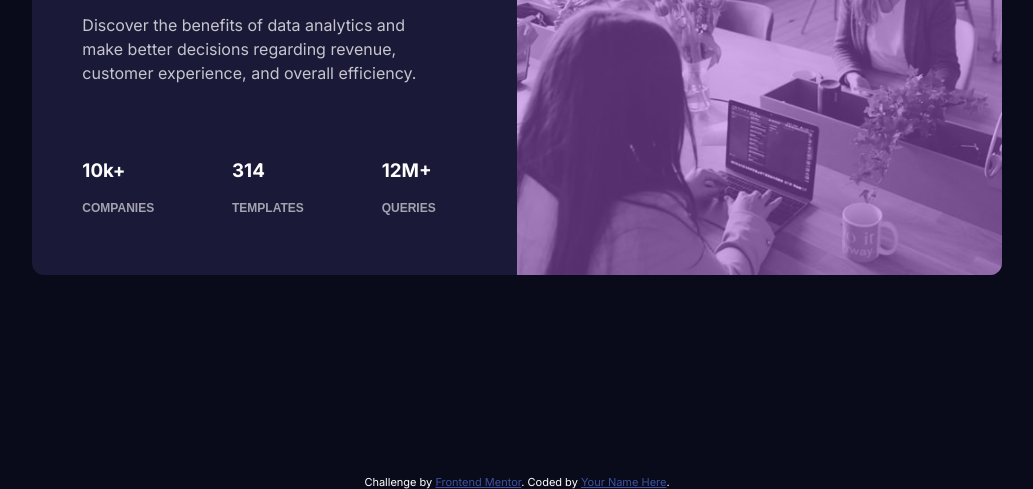
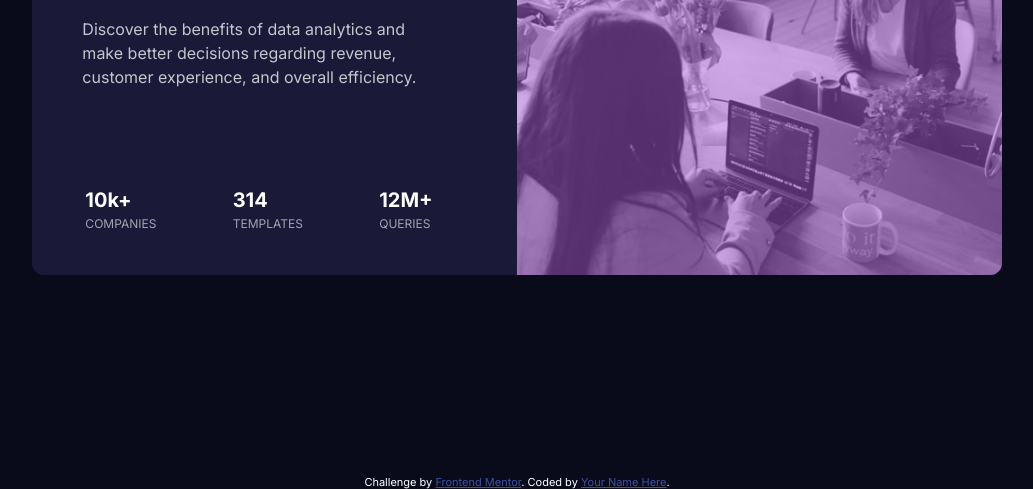
Before and after one commit to vNawar/stats-preview-card-component-main, a plain HTML site: page index.html in a window 1280 px wide. Shown: the part 325-814 px from the top of the page, without its empty margins (123-1156 px from the left). Drawn offline with Linux system fonts and the light colour scheme.

Commit message:
Refactor index.html

```diff
--- a/index.html
+++ b/index.html
@@ -29,7 +29,7 @@
         <div class="header">
           <picture>
             <source srcset="./images/image-header-desktop.jpg" media="(min-width: 992px)" />
-            <img src="./images/image-header-mobile.jpg" alt="Grow your business easily" />
+            <img src="./images/image-header-mobile.jpg" alt="women having a meeting in the meeting room" />
           </picture>
         </div>
         <div class="content">
@@ -39,18 +39,30 @@
             and overall efficiency.
           </p>
           <div class="lists">
-            <div class="list">
-              <h3>10k+</h3>
-              <h4>companies</h4>
-            </div>
-            <div class="list">
-              <h3>314</h3>
-              <h4>templates</h4>
-            </div>
-            <div class="list">
-              <h3>12M+</h3>
-              <h4>queries</h4>
-            </div>
+            <table>
+              <tr>
+                <td>10k+</td>
+              </tr>
+              <tr>
+                <th>companies</th>
+              </tr>
+            </table>
+            <table>
+              <tr>
+                <td>314</td>
+              </tr>
+              <tr>
+                <th>templates</th>
+              </tr>
+            </table>
+            <table>
+              <tr>
+                <td>12M+</td>
+              </tr>
+              <tr>
+                <th>queries</th>
+              </tr>
+            </table>
           </div>
         </div>
       </article>
--- a/styles/style.scss
+++ b/styles/style.scss
@@ -46,23 +46,36 @@ body {
   p {
     color: $slightlyTransparentWhite;
     line-height: 24px;
+    margin-top: 20px;
   }
 
   h1 {
-    font-size: 30px;
+    font-size: 1.875em;
     color: white;
     margin-bottom: 0;
   }
 
-  h3 {
-    color: white;
-  }
+  .lists {
+    display: flex;
+    flex-direction: column;
+    justify-content: space-between;
+    margin-bottom: 20px;
+    table {
+      margin-top: 20px;
+      td {
+        color: white;
+        font-size: 1.25em;
+        font-weight: bold;
+      }
 
-  h4 {
-    font-size: 12px;
-    font-family: "Lexend Dec", sans-serif;
-    text-transform: uppercase;
-    color: $slightlyTransparentWhite2;
+      th {
+        font-size: 0.75em;
+        font-weight: 400;
+        font-family: "Inter", sans-serif;
+        text-transform: uppercase;
+        color: $slightlyTransparentWhite2;
+      }
+    }
   }
 
   span {
@@ -107,10 +120,9 @@ body {
     margin-top: 25px;
 
     .lists {
-      display: flex;
+      flex-direction: row;
       width: 100%;
-      justify-content: space-between;
-      margin-top: 40px;
+      margin-top: 60px;
     }
   }
 }
```
Also changed, not shown: styles/style.css, 1 other file.
